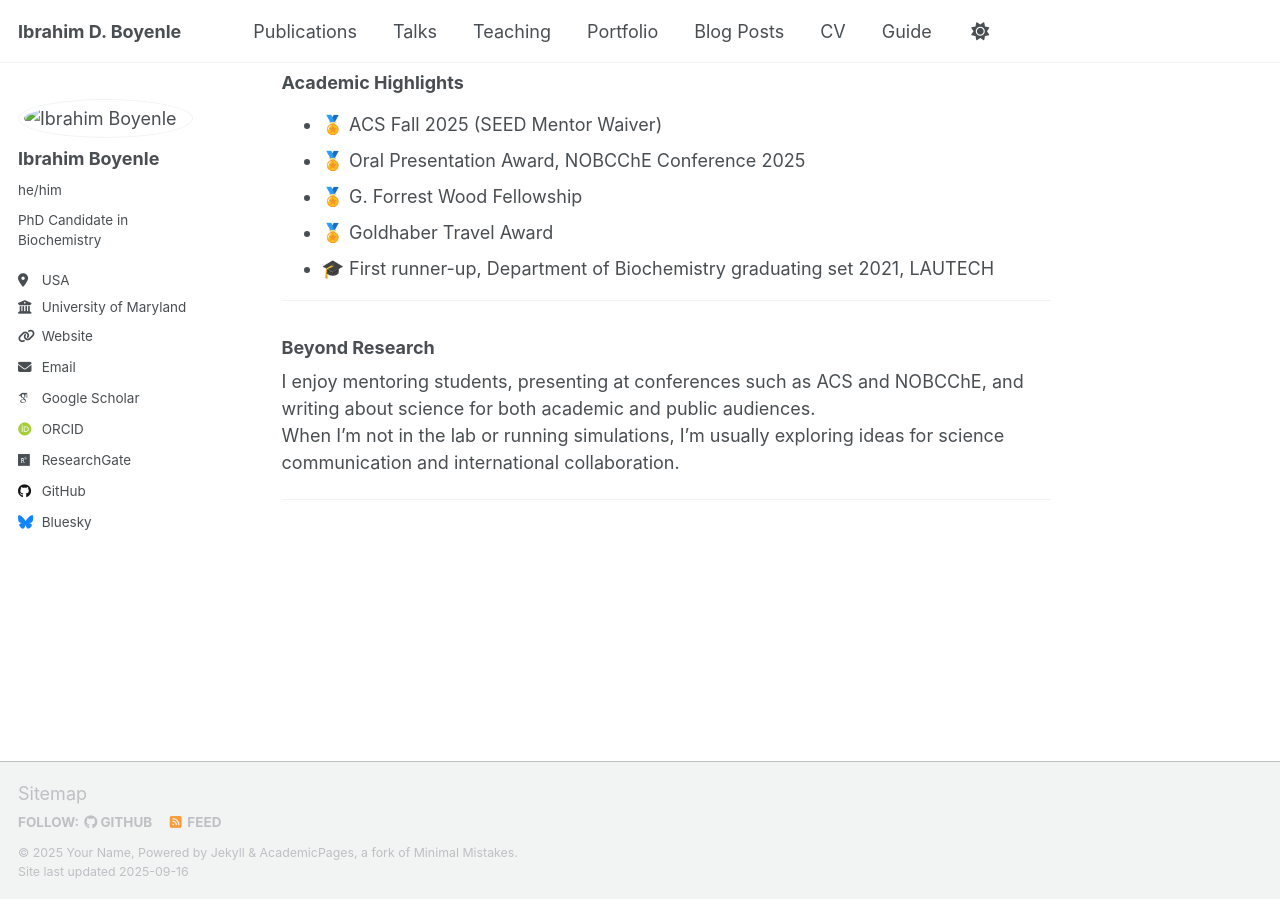
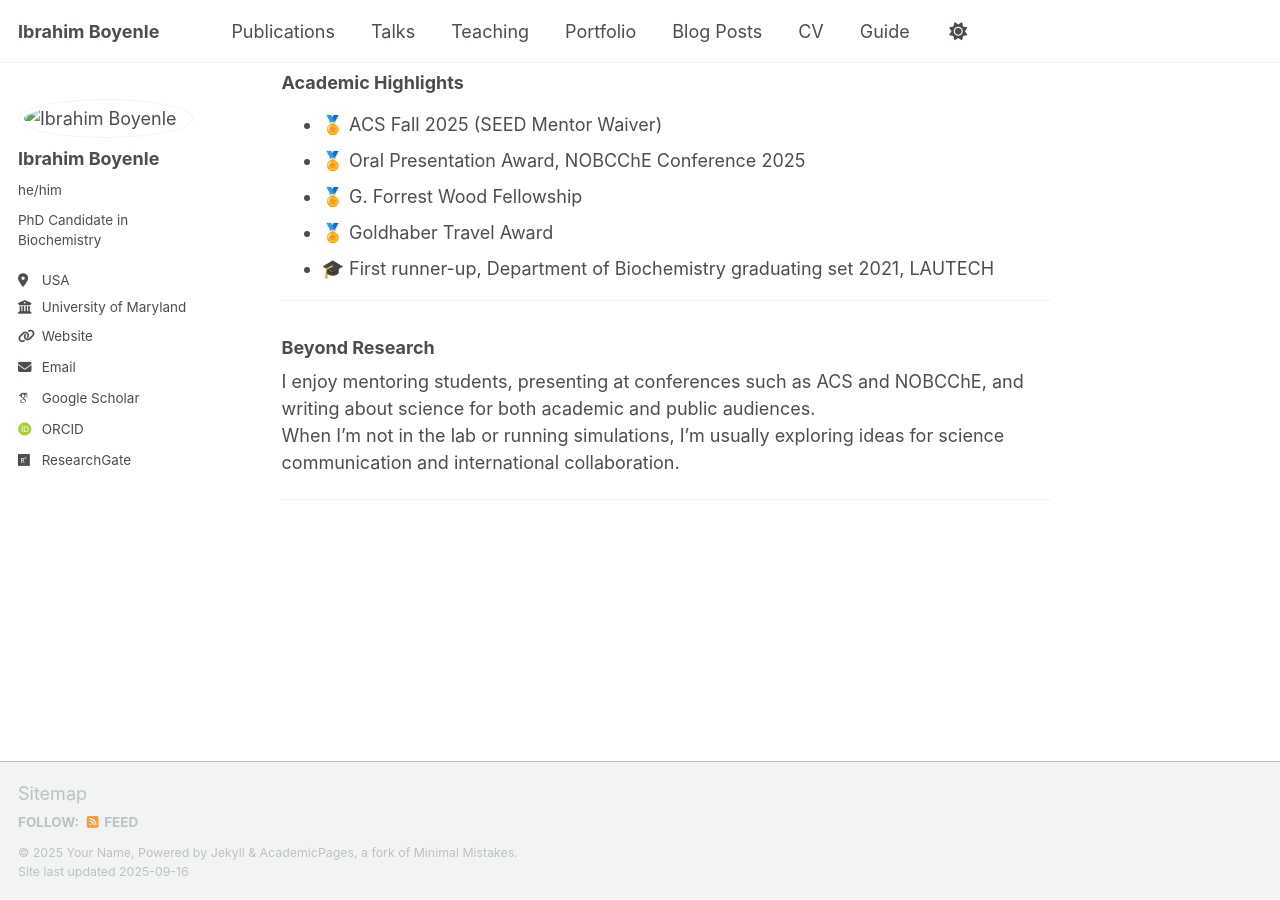
Before and after one commit to Ibrahimboyenle/Ibrahimboyenle.github.io, a Jekyll site: the page built from _pages/about.md, in a window 1280 px wide and 900 px high, scrolled down 507 px. Built offline with Jekyll 4.4.1, drawn with Linux system fonts in a browser that asks for light colours; some web fonts are replaced; a script that is not in the unit is left out.

Commit message:
Update _config.yml

```diff
--- a/_config.yml
+++ b/_config.yml
@@ -9,7 +9,7 @@
 # Basic Site Settings
 locale                   : "en-US"
 site_theme               : "default" # Currently available options are "default", "air"
-title                    : "Ibrahim D. Boyenle"
+title                    : "Ibrahim Boyenle"
 title_separator          : "-"
 name                     : &name "Your Name"
 description              : &description "PhD Candidate in Biochemistry, University of Maryland"
@@ -47,13 +47,13 @@ author:
   bitbucket        : # Username - Update with your username on the site
   codepen          : # Username
   dribbble         : # Username
-  github           : "academicpages"
+  github           : # "academicpages"
   kaggle           : # Username
   stackoverflow    : # User number or user number and name (i.e., use "1" or "1/jeff-atwood")
 
   # Social media
   artstation       : # Username
-  bluesky          : "bsky.app" # Replace this with you Bluesky username
+  bluesky          : # "bsky.app" # Replace this with you Bluesky username
   facebook         : # Username
   flickr           : # Username
   foursquare       : # Username
```
